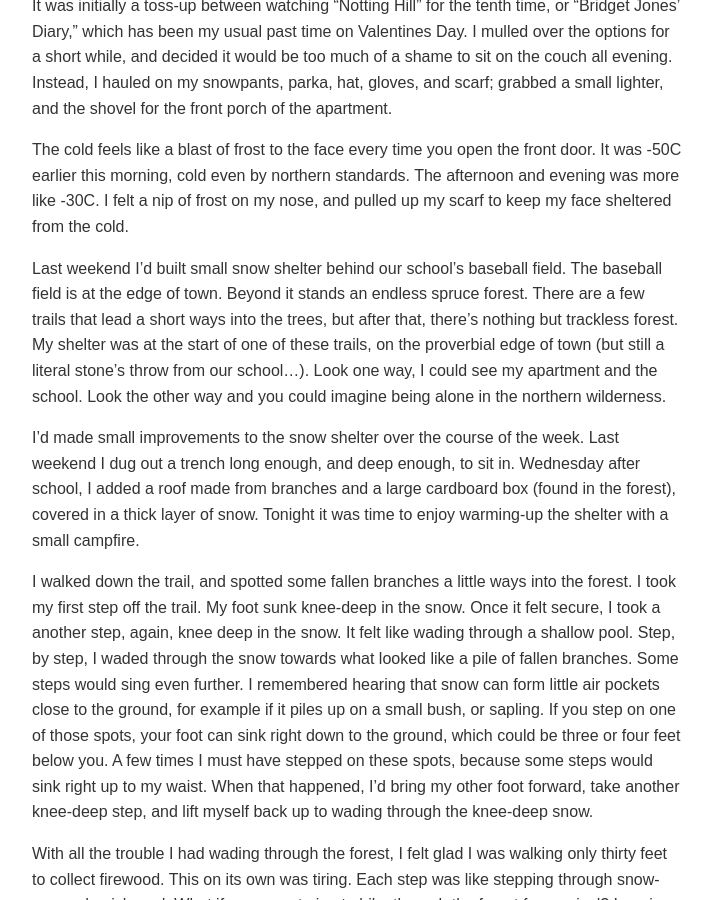
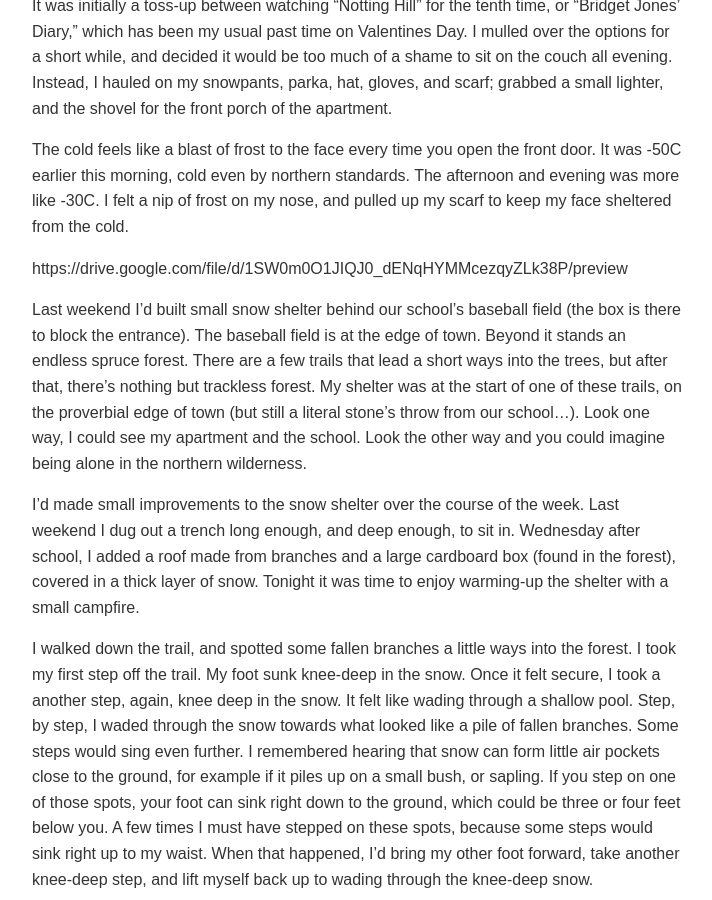
Before and after one commit to lkirk121/lkirk121.github.io, a Jekyll site: the page built from _posts/2025-02-15-Post-Valentines-Day.md, in a window 1280 px wide and 900 px high, scrolled down 305 px. Shown: the whole window, without its empty margins (283-995 px from the left). Built offline with Jekyll 4.4.1, drawn with Linux system fonts in a browser that asks for light colours.

Commit message:
Update 2025-02-15-Post-Valentines-Day.md

```diff
--- a/_posts/2025-02-15-Post-Valentines-Day.md
+++ b/_posts/2025-02-15-Post-Valentines-Day.md
@@ -11,7 +11,9 @@
 
 The cold feels like a blast of frost to the face every time you open the front door. It was -50C earlier this morning, cold even by northern standards. The afternoon and evening was more like -30C. I felt a nip of frost on my nose, and pulled up my scarf to keep my face sheltered from the cold.
 
-Last weekend I'd built small snow shelter behind our school's baseball field. The baseball field is at the edge of town. Beyond it stands an endless spruce forest. There are a few trails that lead a short ways into the trees, but after that, there's nothing but trackless forest. My shelter was at the start of one of these trails, on the proverbial edge of town (but still a literal stone's throw from our school...). Look one way, I could see my apartment and the school. Look the other way and you could imagine being alone in the northern wilderness.
+https://drive.google.com/file/d/1SW0m0O1JIQJ0_dENqHYMMcezqyZLk38P/preview
+
+Last weekend I'd built small snow shelter behind our school's baseball field (the box is there to block the entrance). The baseball field is at the edge of town. Beyond it stands an endless spruce forest. There are a few trails that lead a short ways into the trees, but after that, there's nothing but trackless forest. My shelter was at the start of one of these trails, on the proverbial edge of town (but still a literal stone's throw from our school...). Look one way, I could see my apartment and the school. Look the other way and you could imagine being alone in the northern wilderness.
 
 I'd made small improvements to the snow shelter over the course of the week. Last weekend I dug out a trench long enough, and deep enough, to sit in. Wednesday after school, I added a roof made from branches and a large cardboard box (found in the forest), covered in a thick layer of snow. Tonight it was time to enjoy warming-up the shelter with a small campfire.
 
```
